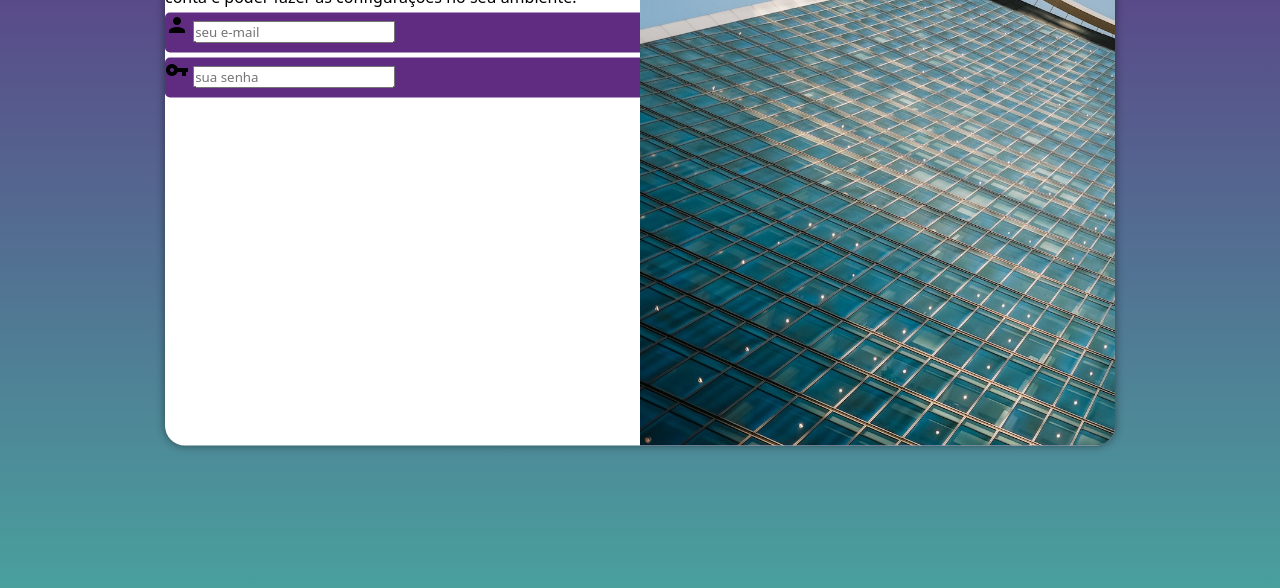
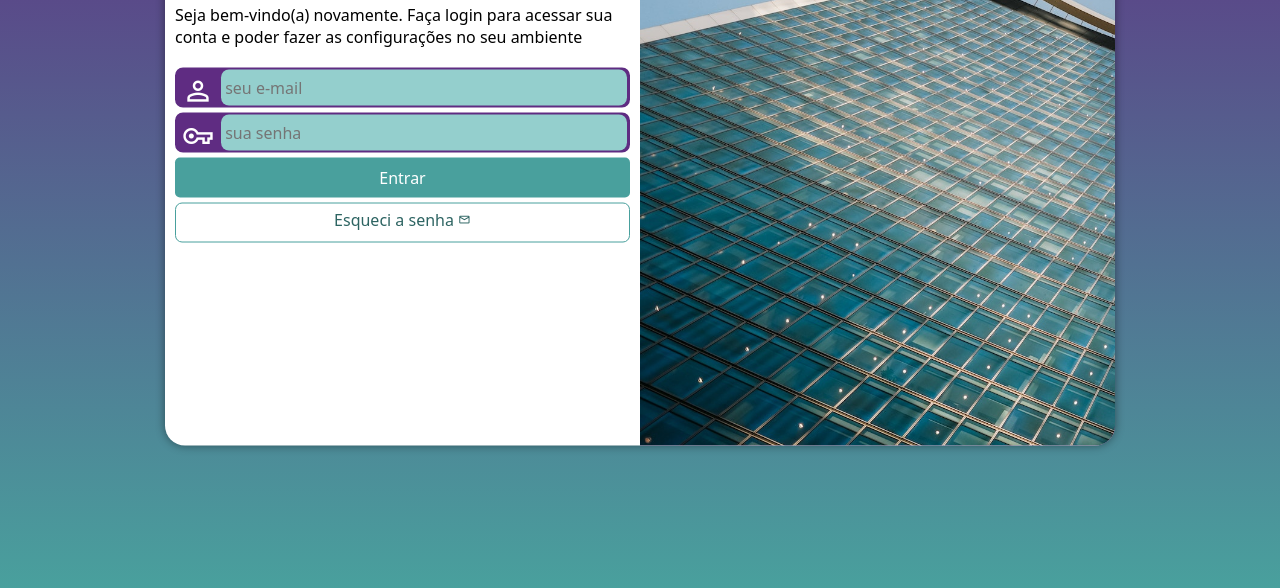
Before and after one commit to riosbergdutra/projeto-login, a plain HTML site: page index.html in a window 1280 px wide. Shown: the part 212-800 px from the top of the page. Drawn offline with nearby package versions, Linux system fonts and the light colour scheme.

Commit message:
fim do projeto-login

```diff
--- a/estilos/media-query.css
+++ b/estilos/media-query.css
@@ -1,17 +1,26 @@
 @charset "UTF-8";
 
-@media screen and (min-width: 792px) and (max-width: 992px)
- {
-    body{
+/* Typical Device Breakpoints
+-----------------------------
+Pequenas telas : até 600px
+Celular: 600px até 768px
+Tablet: 768px até 992px
+Desktop: 992px até 1200px
+Grandes telas: acima de 1200px
+*/
+
+@media screen and (min-width: 768px) and (max-width: 992px) {
+
+    body {
         background-image: linear-gradient(to top, #49a09d, #5f2c82);
     }
 
-
-    section#login {
+    section#login{
         width: 80vw;
+        height: 280px;
     }
 
-    section#login > div#image{
+    section#login > div#imagem {
         float: left;
         width: 30%;
         height: 100%;
@@ -23,17 +32,18 @@
     }
 }
 
-@media  screen and (min-width: 992px)
-{
+@media screen and (min-width: 992px) {
+
     body {
         background-image: linear-gradient(to top, #49a09d, #5f2c82);
     }
 
-    section#login{
+    section#login {
         width: 950px;
+        height: 350;
     }
 
-    section#login > div#image {
+    section#login > div#imagem {
         float: right;
         width: 50%;
         height: 100%;
@@ -49,6 +59,7 @@
     }
 
     div#formulario > p {
-        font-size: 1.2em;
+        font-size: 1em;
+        margin: 20px 0px;
     }
 }
--- a/estilos/style.css
+++ b/estilos/style.css
@@ -1,27 +1,25 @@
 @charset "UTF-8";
 
+/*
+    Paleta de cores
+    Verde: #49a09d
+    Lilás: #5f2c82
+*/
+
 *{
-   font-family: system-ui, -apple-system, BlinkMacSystemFont, 'Segoe UI', Roboto, Oxygen, Ubuntu, Cantarell, 'Open Sans', 'Helvetica Neue', sans-serif;
+    font-family: system-ui, -apple-system, BlinkMacSystemFont, 'Segoe UI', Roboto, Oxygen, Ubuntu, Cantarell, 'Open Sans', 'Helvetica Neue', sans-serif;
     padding: 0px;
     margin: 0px;
     box-sizing: border-box;
 }
 
-body, html {
+body, html{
     background-color: #5f2c82;
     height: 100vh;
     width: 100vw;
 }
 
- section#login > div#image{
-    display: block;
-    background: #5f2c82 url(../imagens/pexels-lawlesscapture-13737660.jpg) no-repeat;
-    background-size: cover;
-    background-position: left bottom;
-    height: 200px;
-}
-
-main {
+main{
     position: relative;
     height: 100vh;
     width: 100vw;
@@ -31,44 +29,78 @@ section#login{
     position: absolute;
     top: 50%;
     left: 50%;
-    transform: translate(-50%, -50%);
     overflow: hidden;
 
     background-color: white;
     width: 250px;
     height: 515px;
     border-radius: 20px;
-    box-shadow: 0px 0px 10px rgba(0, 0, 0, 0.459);
+    box-shadow: 0px 0px 10px rgba(0, 0, 0, 0.437);
 
-    transition: width .3s, heigth .3s;
+    transform: translate(-50%, -50%);
+    transition: width .3s, height .3s;
     transition-timing-function: ease;
 }
 
-section#login > div#formulario{
+section#login > div#imagem {
+    display: block;
+    background:  #5f2c82 url(../imagens/pexels-lawlesscapture-13737660.jpg);
+    background-size: cover;
+    background-position: left bottom;
+    height: 200px;
+}
+
+section#login > div#formulario {
     display: block;
     padding: 10px;
 }
 
-div#formulario > h1{
+div#formulario > h1 {
     text-align: center;
     margin-bottom: 10px;
 }
 
 div#formulario > p {
-    font-size: 0.8em;
+    font-size: .8em;
 }
 
 form > div.campo {
     background-color: #5f2c82;
+    border: 2px solid #5f2c82;
     display: block;
     width: 100%;
     height: 40px;
-    border-radius: 5px;
+    border-radius: 8px;
     margin: 5px 0px;
 }
 
 div.campo > label {
     display: none;
+}
+
+div.campo > i {
+    color: white;
+    /* background-color: black; */
+    font-size: 2em;
+    width: 40px;
+    padding: 5px;
+}
+
+div.campo > input {
+    background-color:  #94cfcd;
+    font-size: 1em;
+    width: calc(100% - 45px);
+    height: 100%;
+    border: 0px;
+    border-radius: 8px;
+    padding: 4px;
+
+    transform: translateY(-13px);
+}
+
+div.campo > input:focus-within{
+    background-color: white;
+    border: none;
 }
 
 form > input[type=submit] {
@@ -83,8 +115,8 @@ form > input[type=submit] {
     cursor: pointer;
 }
 
-form > input[type=submit]:hover {
-    background: #2d6462;
+form > input [type=submit]:hover {
+    background-color: #2d6462;
 }
 
 form > a.botao {
@@ -96,13 +128,14 @@ form > a.botao {
     padding-top: 5px;
     margin-top: 5px;
     background-color: white;
+    color: #2d6462;
     border: 1px solid #49a09d;
-    border-radius: 4px;
+    border-radius: 7px;
     text-decoration: none;
 }
 
 form > a.botao:hover {
-    background-color: #6cd3cf;
+    background-color: #61d2ce ;
 }
 
 form > a.botao > i {
--- a/index.html
+++ b/index.html
@@ -4,38 +4,46 @@
     <meta charset="UTF-8">
     <meta http-equiv="X-UA-Compatible" content="IE=edge">
     <meta name="viewport" content="width=device-width, initial-scale=1.0">
-    <link rel="shortcut icon" href="imagens/favicon.ico" type="image/x-icon">
-    <link href=" https://fonts.googleapis.com/icon?family=Material+Icons" rel="stylesheet">
+    <title>Login</title>
     <link rel="stylesheet" href="estilos/style.css">
     <link rel="stylesheet" href="estilos/media-query.css">
-       <title>Login</title>
+    <link rel="stylesheet" href="https://fonts.googleapis.com/css2?family=Material+Symbols+Outlined:opsz,wght,FILL,GRAD@20..48,100..700,0..1,-50..200" />
 </head>
 <body>
     <main>
         <section id="login">
-        <div id="image">
-        <!-- aqui vai as imagens nas CSS  -->
+            <div id="imagem">
             </div>
-        <div class="formulario">
+            <div id="formulario">
                 <h1>Login</h1>
-                    <p>Seja bem-vindo(a) novamente. Faça login para acessar sua conta e poder fazer as configurações no seu ambiente. </p>
+                <p>Seja bem-vindo(a) novamente. Faça login para acessar sua conta e poder fazer as configurações no seu ambiente</p>
                 <form action="login.php" method="post" autocomplete="on">
                     <div class="campo">
-                    <i class="material-icons">person</i>
-                    <input type="email" name="login" id="ilogin" placeholder="seu e-mail" autocomplete="email" required="" maxlength="30">
+                        <i class="material-symbols-outlined">
+                            person
+                        </i>
+                        <input type="email" name="login" id="ilogin" placeholder="seu e-mail" autocomplete="email" required maxlength="30">
                         <label for="ilogin">Login</label>
                     </div>
+
+
                     <div class="campo">
-                    <i class="material-icons">vpn_key</i>
-                    <input type="password" name="senha" id="isenha" placeholder="sua senha" autocomplete="current-password" required="" minlength="8" maxlength="20">
+                        <i class="material-symbols-outlined">
+                            vpn_key
+                        </i>
+                        <input type="password" name="senha" id="isenha" placeholder="sua senha" autocomplete="current-password" required min="8" maxlength="20">
                         <label for="isenha">Senha</label>
                     </div>
                     <input type="submit" value="Entrar">
-                <a href="esqueci.html" class="botao"> Esqueci a senha <i class="material-icons">mail</i>
+                    <a href="esqueci.html" class="botao">
+                        Esqueci a senha <i class="material-symbols-outlined">
+                            mail
+                        </i>
                     </a>
                 </form>
             </div>
         </section>
     </main>
 
-</body></html>
+</body>
+</html>
```
Also changed, not shown: imagens/favicon.ico (deleted). Lines whose indentation alone changed are shown as unchanged.
